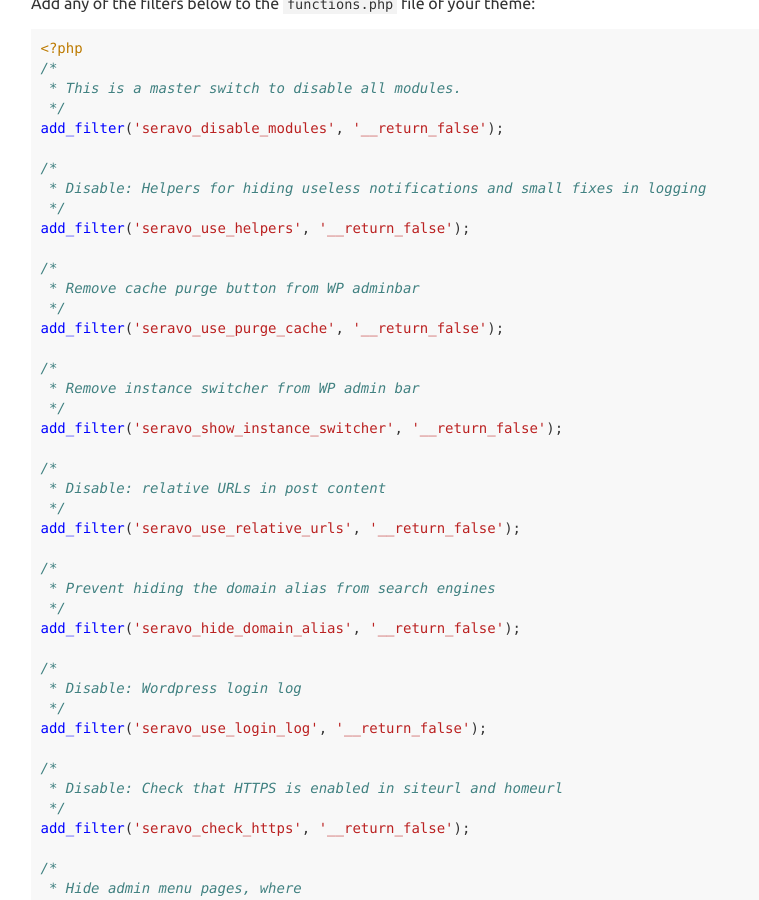
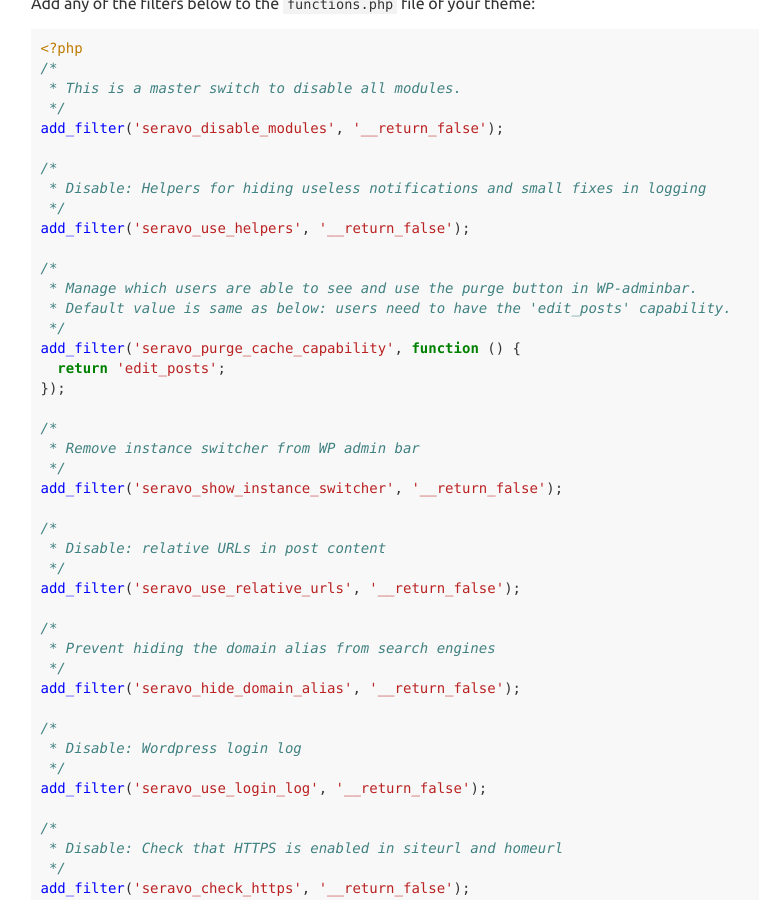
Before and after one commit to Seravo/docs, a Jekyll site: the page built from _posts/2015-10-15-wppalvelu-plugin.md, in a window 1280 px wide and 900 px high, scrolled down 1986 px. Shown: the whole window, without its empty margins (234-993 px from the left). Built offline with Jekyll 4.4.1, drawn with Linux system fonts in a browser that asks for light colours; nearby versions of some CDN libraries.

Commit message:
Update purge action filter to match current Seravo Plugin version
(Closes: Seravo/seravo-plugin#176)

```diff
--- a/_posts/2015-10-15-wppalvelu-plugin.md
+++ b/_posts/2015-10-15-wppalvelu-plugin.md
@@ -72,9 +72,12 @@
 add_filter('seravo_use_helpers', '__return_false');
 
 /*
- * Remove cache purge button from WP adminbar
+ * Manage which users are able to see and use the purge button in WP-adminbar.
+ * Default value is same as below: users need to have the 'edit_posts' capability.
  */
-add_filter('seravo_use_purge_cache', '__return_false');
+add_filter('seravo_purge_cache_capability', function () {
+  return 'edit_posts';
+});
 
 /*
  * Remove instance switcher from WP admin bar
```
